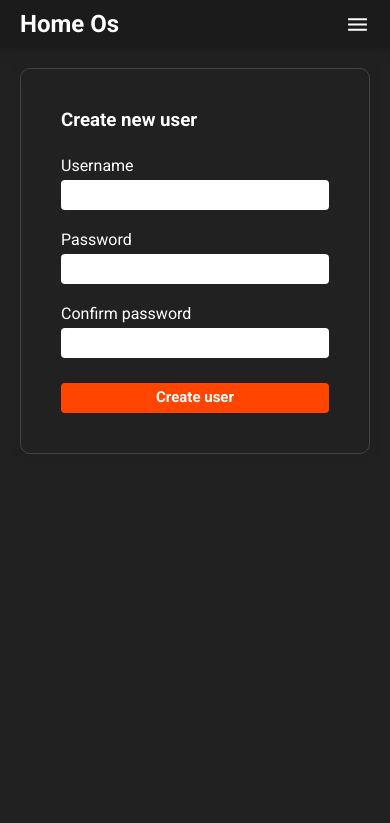
After one commit to Donkere-vader/HomeOs, a Flask app: template homeos/templates/new_user.html in a window 390 px wide. The commit adds this page. Shown: the top 823 px of the page. Run offline with Flask 2, Linux system fonts and the light colour scheme; the template is opened without the code that fills it, so the values that code supplies are empty.

Commit message:
new user page; mobile menu

```diff
--- a/homeos/routes.py
+++ b/homeos/routes.py
@@ -25,7 +25,8 @@ def unauth_handler():
 def inject_stage_and_region():
     return dict(
         enumerate=enumerate,
-        print_html=print_html
+        print_html=print_html,
+        len=len
     )
 
 
@@ -112,3 +113,24 @@ def programs():
             return jsonify(succes=succes, message=message, active=program.active)
 
     return render_template("programs.html")
+
+
+@app.route("/new_user", methods=["GET", "POST"])
+@login_required
+def new_user():
+    if not current_user.admin:
+        return redirect("../../../../")
+    if request.method == "POST":
+        username = request.form['username']
+        password = request.form['password']
+        confirm_password = request.form['confirm_password']
+
+        if password != confirm_password:
+            return render_template("new_user.html", error="Password's dont match")
+
+        user = User(username, password)
+        db.session.add(user)
+        db.session.commit()
+        return f"<span>User \"{username}\" created</span>"
+
+    return render_template("new_user.html")
--- a/homeos/static/css/login.css
+++ b/homeos/static/css/form.css
@@ -4,7 +4,6 @@
     padding: 20px;
     display: flex;
     flex-direction: column;
-    width: 400px;
 }
 
 .form label {
--- a/homeos/static/css/program.css
+++ b/homeos/static/css/program.css
@@ -1,6 +1,4 @@
 .card {
-    border: 1px solid #424242;
-    padding: 20px;
     cursor: pointer;
 }
 
--- a/homeos/static/css/style.css
+++ b/homeos/static/css/style.css
@@ -27,18 +27,55 @@ header nav {
     justify-content: space-between;
 }
 
-header nav ul {
+header nav ul, #mobile-menu ul {
     display: flex;
     justify-content: space-between;
     align-items: center;
     list-style: none;
 }
 
-header nav ul li, header nav ul li a {
+header nav ul li, header nav ul li a, #mobile-menu ul li, #mobile-menu ul li a {
     padding: 5px;
     color: #FFFFFF;
     text-decoration: none;
     font-weight: bold;
+}
+
+header .hamburger-icon-container {
+    justify-content: center;
+    align-items: center;
+    cursor: pointer;
+}
+
+header .hamburger-icon {
+    width: 25px;
+}
+
+#mobile-menu {
+    display: none;
+}
+
+#mobile-menu {
+    position: absolute;
+    background-color: #212121;
+    right: 10px;
+    top: 50px;
+    width: 200px;
+}
+
+#mobile-menu ul li a {
+    font-size: 20px;
+    padding: 10px 10px 10px 40px;
+}
+
+#mobile-menu hr {
+    width: 100%;
+    color: #FFFFFF;
+}
+
+#mobile-menu ul {
+    flex-direction: column;
+    align-items: end;
 }
 
 /* MAIN */
@@ -58,6 +95,11 @@ main {
     border-radius: 10px;
     box-shadow: 0px 0px 10px #212121;
     width: 100%;
+}
+
+.big-card.edge, .card.edge {
+    border: 1px solid #424242;
+    padding: 20px;
 }
 
 .icon-container {
@@ -152,8 +194,17 @@ main {
     align-items: center;
 }
 
+.page-message {
+    font-size: 20px;
+    text-align: center;
+}
+
 
 /* RESPONSIVENESS */
+.hamburger-icon-container {
+    display: none;
+}
+
 @media only screen and (max-width: 1500px) {
     main {
         margin: 20px 100px;
@@ -163,6 +214,12 @@ main {
 @media only screen and (max-width: 1000px) {
     main {
         margin: 20px 50px;
+    }
+    .hamburger-icon-container {
+        display: flex;
+    }
+    .desktop-menu {
+        display: none;
     }
 }
 
--- /dev/null
+++ b/homeos/templates/new_user.html
@@ -0,0 +1,30 @@
+{% extends 'template.html' %}
+
+{% block content %}
+<link rel="stylesheet" href="../../../../static/css/form.css">
+
+<main class="horizontal-center">
+    <div class="big-card edge">
+        <form class="form" method="POST">
+            <h3>Create new user</h3>
+
+            {% if error %}
+            <span>{{ error }}</span>
+            {% endif %}
+
+            <label for="username_input">Username</label>
+            <input type="text" name="username" id="username_input" autocomplete="off">
+
+            <label for="password_input">Password</label>
+            <input type="password" name="password" id="password_input" autocomplete="off">
+
+            <label for="confirm_password_input">Confirm password</label>
+            <input type="password" name="confirm_password" id="confirm_password_input" autocomplete="off">
+
+            <div style="height: 20px;"></div>
+
+            <input id="submit_button" class="submit" type="submit" value="Create user">
+        </form>
+    </div>
+</main>
+{% endblock content %}
--- a/homeos/templates/public/login.html
+++ b/homeos/templates/public/login.html
@@ -1,8 +1,10 @@
 {% extends 'public/template.html' %}
 
 {% block content %}
+<link rel="stylesheet" href="../../../../static/css/form.css">
+
 <main class="center-center">
-    <form class="form card" method="POST">
+    <form class="form big-card edge" method="POST">
         <h3>Login</h3>
 
         {% if error %}
--- a/homeos/templates/public/template.html
+++ b/homeos/templates/public/template.html
@@ -7,7 +7,6 @@
 
     <!-- STYLE -->
     <link rel="stylesheet" href="../../../../static/css/style.css">
-    <link rel="stylesheet" href="../../../../static/css/login.css">
 
     <title>HomeOs</title>
 </head>
--- a/homeos/templates/template.html
+++ b/homeos/templates/template.html
@@ -22,21 +22,41 @@
     <header>
         <nav>
             <h1><a class="no-link" href="../../../../">Home Os</a></h1>
-            <ul>
+            <ul class="desktop-menu">
                 <li><a href="../../../../">Devices</a></li>
                 <li><a href="../../../../programs">Programs</a></li>
                 {% if current_user.admin %}
                 <li><a href="../../../../admin">Admin</a></li>
+                <li><a href="../../../../new_user">New user</a></li>
                 {% endif %}
             </ul>
-            <ul>
+            <ul class="desktop-menu">
                 <li><a href="../../../../logout">Logout</a></li>
             </ul>
+            <div class="hamburger-icon-container" onclick="toggle_menu()">
+                <img class="hamburger-icon" src="../../../../static/media/icons/hamburger_menu.svg" alt="">
+            </div>
         </nav>
     </header>
 
     {% block content %}
     {% endblock content %}
+
+    <div id="mobile-menu" class="card edge">
+        <ul>
+            <li><a href="../../../../">Devices</a></li>
+            <li><a href="../../../../programs">Programs</a></li>
+            {% if current_user.admin %}
+            <li><a href="../../../../admin">Admin</a></li>
+            <li><a href="../../../../new_user">New user</a></li>
+            {% endif %}
+        </ul>
+        <div style="height: 20px;"></div>
+        <hr>
+        <ul>
+            <li><a href="../../../../logout">Logout</a></li>
+        </ul>
+    </div>
 
     <div id="error-message-popup">
         <span id="error-message"></span>
@@ -49,6 +69,20 @@
             $("#error-message").html(message);
             $("#error-message-popup").fadeIn().delay(5000).fadeOut();
         }
+
+        // MENU
+        var showing_menu = false;
+
+        function toggle_menu() {
+            showing_menu = !showing_menu;
+            var menu = $("#mobile-menu");
+
+            if (showing_menu) {
+                menu.fadeIn();
+            } else {
+                menu.fadeOut();
+            }
+        }
     </script>
 </body>
 </html>
```
Also changed, not shown: homeos/templates/index.html (+10 -0 lines), homeos/templates/programs.html (+10 -1 lines), homeos/static/media/icons/hamburger_menu.svg (added).
